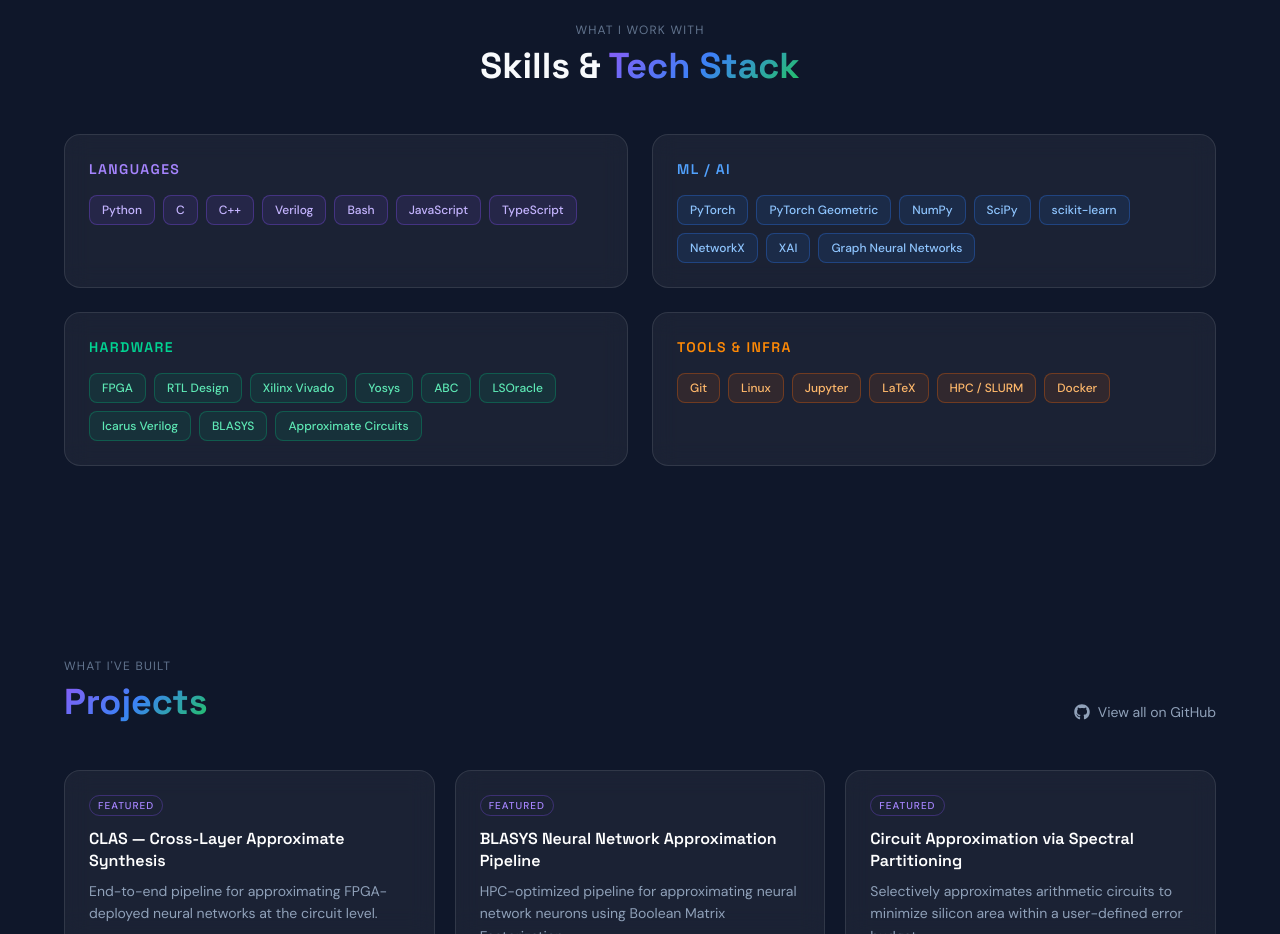
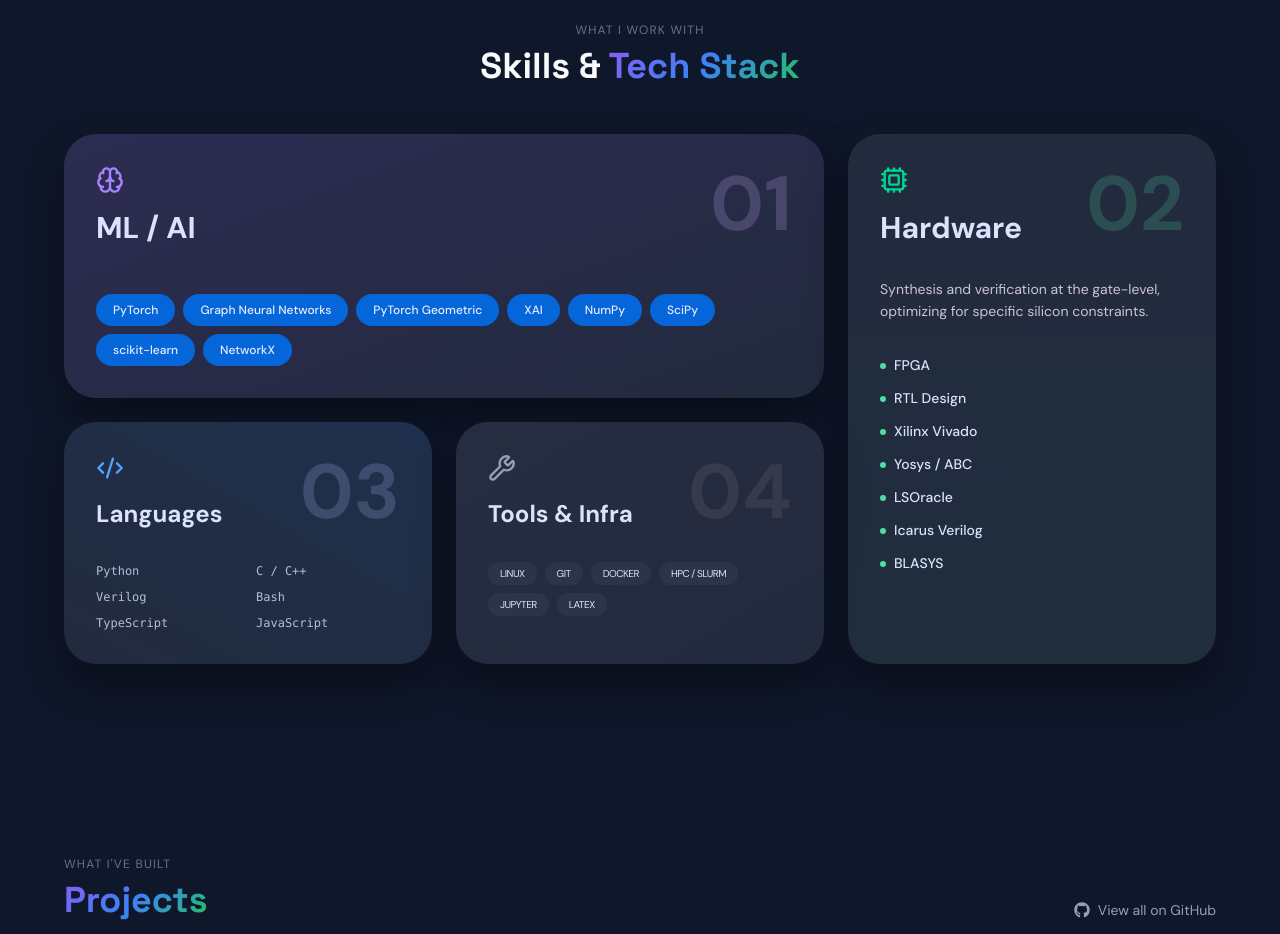
Before and after one commit to P4R0S/portfolio, a Next.js app: page / in a window 1280 px wide. Shown: the part 1680-2614 px from the top of the page. Built offline with nearby package versions, Linux system fonts and the light colour scheme.

Commit message:
skills section overhaul

```diff
--- a/components/sections/Skills.tsx
+++ b/components/sections/Skills.tsx
@@ -1,26 +1,40 @@
-import { GlassCard } from '@/components/ui/GlassCard'
+'use client'
 import { SectionWrapper } from '@/components/ui/SectionWrapper'
 import { GradientText } from '@/components/ui/GradientText'
-import { skillCategories } from '@/content/skills'
-import { cn } from '@/lib/utils'
+import { Brain, Cpu, Code2, Wrench } from 'lucide-react'
 
-const accentMap: Record<string, string> = {
-  violet: 'border-violet-500/30 text-violet-300 bg-violet-500/10 hover:bg-violet-500/20',
-  blue: 'border-blue-500/30 text-blue-300 bg-blue-500/10 hover:bg-blue-500/20',
-  emerald: 'border-emerald-500/30 text-emerald-300 bg-emerald-500/10 hover:bg-emerald-500/20',
-  orange: 'border-orange-500/30 text-orange-300 bg-orange-500/10 hover:bg-orange-500/20',
+// ── Data ─────────────────────────────────────────────────────────────────────
+
+const mlAiTags = [
+  'PyTorch', 'Graph Neural Networks', 'PyTorch Geometric',
+  'XAI', 'NumPy', 'SciPy', 'scikit-learn', 'NetworkX',
+]
+
+const hardwareItems = [
+  'FPGA', 'RTL Design', 'Xilinx Vivado',
+  'Yosys / ABC', 'LSOracle', 'Icarus Verilog', 'BLASYS',
+]
+
+const languages = ['Python', 'C / C++', 'Verilog', 'Bash', 'TypeScript', 'JavaScript']
+
+const toolTags = ['LINUX', 'GIT', 'DOCKER', 'HPC / SLURM', 'JUPYTER', 'LATEX']
+
+// ── Sub-components ────────────────────────────────────────────────────────────
+
+function CardNumber({ children, color }: { children: string; color: string }) {
+  return (
+    <span className={`font-bold leading-none select-none ${color}`} style={{ fontSize: 'clamp(48px, 6vw, 96px)' }}>
+      {children}
+    </span>
+  )
 }
 
-const headerAccentMap: Record<string, string> = {
-  violet: 'text-violet-400',
-  blue: 'text-blue-400',
-  emerald: 'text-emerald-400',
-  orange: 'text-orange-400',
-}
+// ── Main Component ────────────────────────────────────────────────────────────
 
 export function Skills() {
   return (
     <SectionWrapper id="skills">
+      {/* Section header */}
       <div className="text-center mb-12">
         <p className="text-slate-500 text-xs tracking-widest uppercase mb-2">What I work with</p>
         <h2 className="font-heading font-bold text-3xl md:text-4xl">
@@ -28,27 +42,156 @@ export function Skills() {
         </h2>
       </div>
 
-      <div className="grid sm:grid-cols-2 gap-6">
-        {skillCategories.map((category) => (
-          <GlassCard key={category.name} className="p-6">
-            <h3 className={cn('font-heading font-semibold text-sm uppercase tracking-widest mb-4', headerAccentMap[category.accent])}>
-              {category.name}
-            </h3>
+      {/* Bento grid */}
+      <div className="grid grid-cols-1 md:grid-cols-12 gap-6">
+
+        {/* ── 01 ML / AI — large top-left card ── */}
+        <div
+          className="relative overflow-hidden rounded-[32px] p-8 shadow-[0_20px_40px_rgba(0,0,0,0.4)]
+                     md:col-span-8 md:row-start-1"
+          style={{ background: '#222a3d' }}
+        >
+          {/* Gradient overlay */}
+          <div
+            className="absolute inset-0 pointer-events-none"
+            style={{ background: 'linear-gradient(160deg, rgba(124,58,237,0.12) 0%, transparent 100%)' }}
+          />
+
+          <div className="relative flex flex-col gap-12">
+            {/* Header */}
+            <div className="flex items-start justify-between">
+              <div className="flex flex-col gap-4">
+                <Brain className="w-7 h-7 text-violet-400" />
+                <h3 className="font-bold text-[30px] leading-9 text-[#dae2fd]">ML / AI</h3>
+              </div>
+              <CardNumber color="text-[rgba(210,187,255,0.2)]">01</CardNumber>
+            </div>
+
+            {/* Tags */}
             <div className="flex flex-wrap gap-2">
-              {category.skills.map((skill) => (
+              {mlAiTags.map((tag) => (
                 <span
-                  key={skill}
-                  className={cn(
-                    'px-3 py-1.5 rounded-lg border text-xs font-medium transition-colors duration-200 cursor-default',
-                    accentMap[category.accent]
-                  )}
+                  key={tag}
+                  className="px-[17px] py-[7px] rounded-full text-[12px] font-medium text-[#e6ecff]"
+                  style={{ background: '#0566d9' }}
                 >
-                  {skill}
+                  {tag}
                 </span>
               ))}
             </div>
-          </GlassCard>
-        ))}
+          </div>
+        </div>
+
+        {/* ── 02 Hardware — tall right card (spans both rows) ── */}
+        <div
+          className="relative overflow-hidden rounded-[32px] p-8 shadow-[0_20px_40px_rgba(0,0,0,0.4)]
+                     md:col-span-4 md:row-start-1 md:row-span-2"
+          style={{ background: '#222a3d' }}
+        >
+          {/* Gradient overlay */}
+          <div
+            className="absolute inset-0 pointer-events-none"
+            style={{ background: 'linear-gradient(to top, rgba(0,118,80,0.06), transparent)' }}
+          />
+
+          <div className="relative flex flex-col gap-8">
+            {/* Header */}
+            <div className="flex items-start justify-between">
+              <div className="flex flex-col gap-4">
+                <Cpu className="w-7 h-7 text-emerald-400" />
+                <h3 className="font-bold text-[30px] leading-9 text-[#dae2fd]">Hardware</h3>
+              </div>
+              <CardNumber color="text-[rgba(78,222,163,0.2)]">02</CardNumber>
+            </div>
+
+            {/* Description */}
+            <p className="text-[14px] leading-relaxed font-light text-[#ccc3d8]">
+              Synthesis and verification at the gate-level,
+              optimizing for specific silicon constraints.
+            </p>
+
+            {/* List */}
+            <ul className="flex flex-col gap-3">
+              {hardwareItems.map((item) => (
+                <li key={item} className="flex items-center gap-2">
+                  <span className="w-1.5 h-1.5 rounded-full bg-[#4edea3] shrink-0" />
+                  <span className="text-[14px] font-medium text-[#dae2fd]">{item}</span>
+                </li>
+              ))}
+            </ul>
+          </div>
+        </div>
+
+        {/* ── 03 Languages — bottom-left card ── */}
+        <div
+          className="relative overflow-hidden rounded-[32px] p-8 shadow-[0_20px_40px_rgba(0,0,0,0.4)]
+                     md:col-span-4 md:row-start-2"
+          style={{ background: '#222a3d' }}
+        >
+          {/* Gradient overlay */}
+          <div
+            className="absolute inset-0 pointer-events-none"
+            style={{ background: 'linear-gradient(210deg, rgba(5,102,217,0.1) 0%, transparent 100%)' }}
+          />
+
+          <div className="relative flex flex-col gap-8">
+            {/* Header */}
+            <div className="flex items-start justify-between">
+              <div className="flex flex-col gap-4">
+                <Code2 className="w-7 h-7 text-blue-400" />
+                <h3 className="font-bold text-[24px] leading-8 text-[#dae2fd]">Languages</h3>
+              </div>
+              <CardNumber color="text-[rgba(173,198,255,0.2)]">03</CardNumber>
+            </div>
+
+            {/* 2-col language grid */}
+            <div className="grid grid-cols-2 gap-x-4 gap-y-2">
+              {languages.map((lang) => (
+                <span key={lang} className="text-[12px] text-[rgba(218,226,253,0.8)] font-mono">
+                  {lang}
+                </span>
+              ))}
+            </div>
+          </div>
+        </div>
+
+        {/* ── 04 Tools & Infra — bottom-middle card ── */}
+        <div
+          className="relative overflow-hidden rounded-[32px] p-8 shadow-[0_20px_40px_rgba(0,0,0,0.4)]
+                     md:col-span-4 md:row-start-2"
+          style={{ background: '#222a3d' }}
+        >
+          {/* Gradient overlay */}
+          <div
+            className="absolute inset-0 pointer-events-none"
+            style={{ background: 'linear-gradient(150deg, rgba(74,68,85,0.12) 0%, transparent 100%)' }}
+          />
+
+          <div className="relative flex flex-col gap-8">
+            {/* Header */}
+            <div className="flex items-start justify-between">
+              <div className="flex flex-col gap-4">
+                <Wrench className="w-7 h-7 text-slate-400" />
+                <h3 className="font-bold text-[24px] leading-8 text-[#dae2fd]">Tools &amp; Infra</h3>
+              </div>
+              <CardNumber color="text-[rgba(204,195,216,0.1)]">04</CardNumber>
+            </div>
+
+            {/* Tags */}
+            <div className="flex flex-wrap gap-2">
+              {toolTags.map((tag) => (
+                <span
+                  key={tag}
+                  className="px-3 py-1 rounded-2xl text-[10px] tracking-[-0.5px] uppercase text-[#dae2fd]"
+                  style={{ background: '#2d3449' }}
+                >
+                  {tag}
+                </span>
+              ))}
+            </div>
+          </div>
+        </div>
+
       </div>
     </SectionWrapper>
   )
```
Also changed, not shown: .claude/settings.local.json (added).
